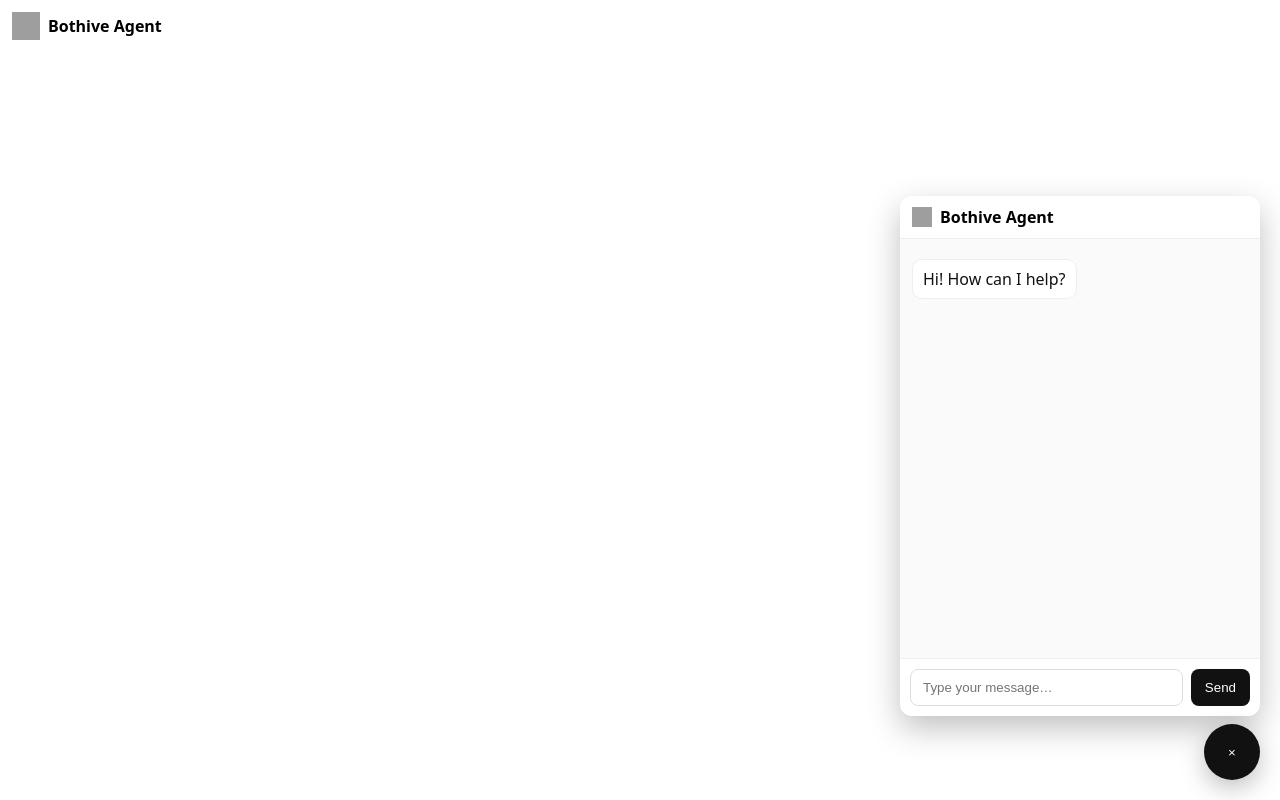
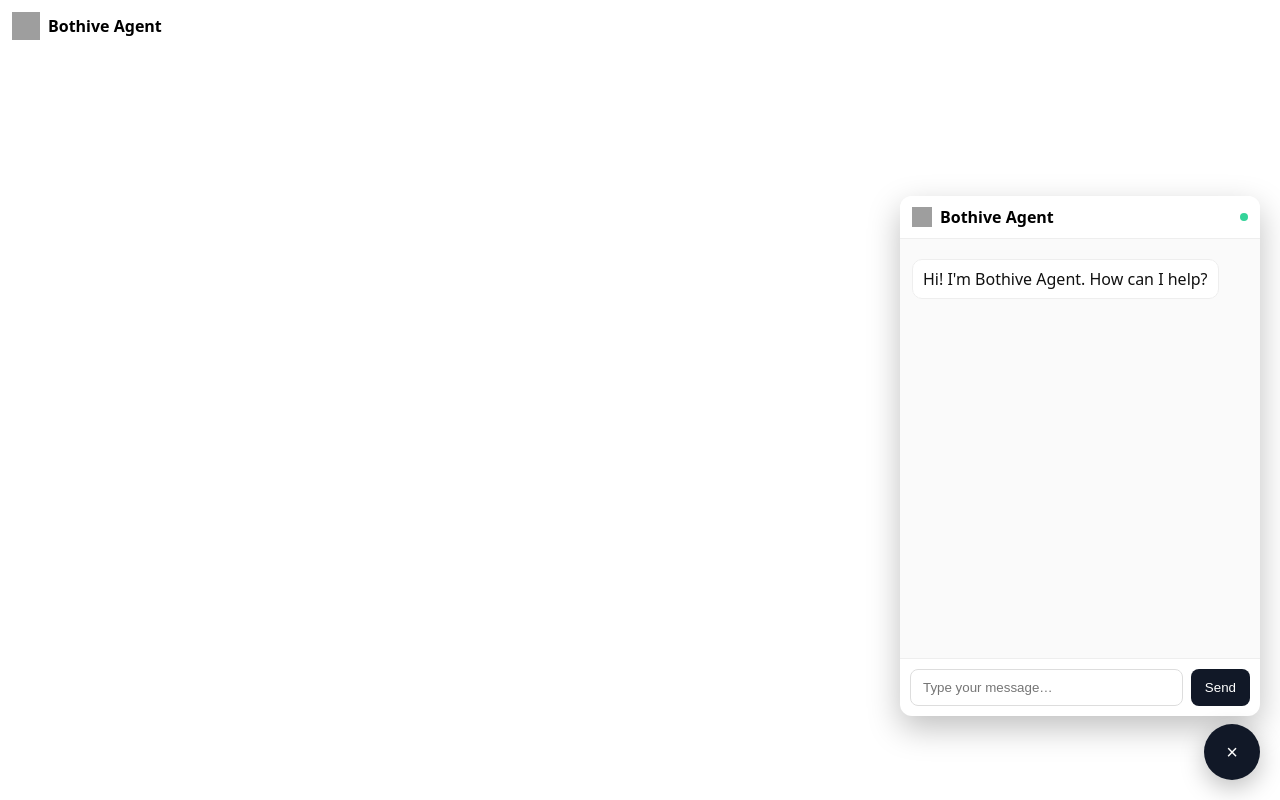
Before and after one commit to andyman86/bothive-agent-clean, a Next.js app: page / in a window 1280 px wide. Built offline with nearby package versions, Linux system fonts and the light colour scheme; grey boxes are pictures that could not be loaded.

Commit message:
Update page.tsx

```diff
--- a/src/app/page.tsx
+++ b/src/app/page.tsx
@@ -2,17 +2,22 @@
 "use client";
 
 import { useEffect, useRef, useState } from "react";
+import { agentConfig } from "./agent.config";
 
 type Msg = { role: "user" | "assistant"; content: string };
 
 export default function Home() {
-  const [open, setOpen] = useState(true);         // set to false if you want it closed by default
+  const [open, setOpen] = useState(true); // set to false if you want it closed by default
   const [input, setInput] = useState("");
   const [msgs, setMsgs] = useState<Msg[]>([
-    { role: "assistant", content: "Hi! How can I help?" },
+    { role: "assistant", content: `Hi! I'm ${agentConfig.name}. How can I help?` },
   ]);
   const [busy, setBusy] = useState(false);
   const scrollRef = useRef<HTMLDivElement>(null);
+
+  const primary = agentConfig.colors?.primary ?? "#111827";
+  const accent = agentConfig.colors?.accent ?? "#34d399";
+  const avatar = agentConfig.avatar ?? "/bothive.svg";
 
   async function send(e?: React.FormEvent) {
     e?.preventDefault();
@@ -48,21 +53,17 @@ export default function Home() {
   }
 
   useEffect(() => {
-    scrollRef.current?.scrollTo({ top: 999999, behavior: "smooth" });
+    scrollRef.current?.scrollTo({ top: 1e9, behavior: "smooth" });
   }, [msgs, open]);
 
   return (
     <>
-      {/* Optional: tiny brand strip at top of the page (not necessary) */}
       <header style={{ padding: 12, display: "flex", alignItems: "center", gap: 8 }}>
-        {/* If you only have PNG, change src to "/bothive.png" */}
-        <img src="/bothive.svg" width={28} height={28} alt="logo" />
-        <strong>Bothive Agent</strong>
+        <img src={avatar} width={28} height={28} alt="logo" />
+        <strong>{agentConfig.name}</strong>
       </header>
 
-      {/* The rest of your site can go here… */}
-
-      {/* Launcher Button */}
+      {/* FAB launcher */}
       <button
         onClick={() => setOpen((v) => !v)}
         aria-label="Open chat"
@@ -74,17 +75,18 @@ export default function Home() {
           height: 56,
           borderRadius: 999,
           border: "none",
-          background: "#111",
+          background: primary,
           color: "#fff",
           boxShadow: "0 8px 24px rgba(0,0,0,.25)",
           cursor: "pointer",
           zIndex: 999999,
+          fontSize: 20,
         }}
       >
         {open ? "×" : "💬"}
       </button>
 
-      {/* Chat Panel */}
+      {/* Chat panel */}
       {open && (
         <div
           style={{
@@ -111,10 +113,21 @@ export default function Home() {
               display: "flex",
               alignItems: "center",
               gap: 8,
+              background: "#fff",
             }}
           >
-            <img src="/bothive.svg" width={20} height={20} alt="logo" />
-            <strong>Bothive Agent</strong>
+            <img src={avatar} width={20} height={20} alt="logo" />
+            <strong>{agentConfig.name}</strong>
+            <div
+              title="online"
+              style={{
+                marginLeft: "auto",
+                width: 8,
+                height: 8,
+                borderRadius: 8,
+                background: accent,
+              }}
+            />
           </div>
 
           <div
@@ -140,7 +153,7 @@ export default function Home() {
                     maxWidth: "85%",
                     padding: "8px 10px",
                     borderRadius: 10,
-                    background: m.role === "user" ? "#111" : "#fff",
+                    background: m.role === "user" ? primary : "#fff",
                     color: m.role === "user" ? "#fff" : "#111",
                     border: "1px solid #eee",
                     whiteSpace: "pre-wrap",
@@ -179,7 +192,7 @@ export default function Home() {
                 padding: "10px 14px",
                 borderRadius: 8,
                 border: "none",
-                background: "#111",
+                background: primary,
                 color: "#fff",
                 cursor: busy ? "not-allowed" : "pointer",
               }}
```
